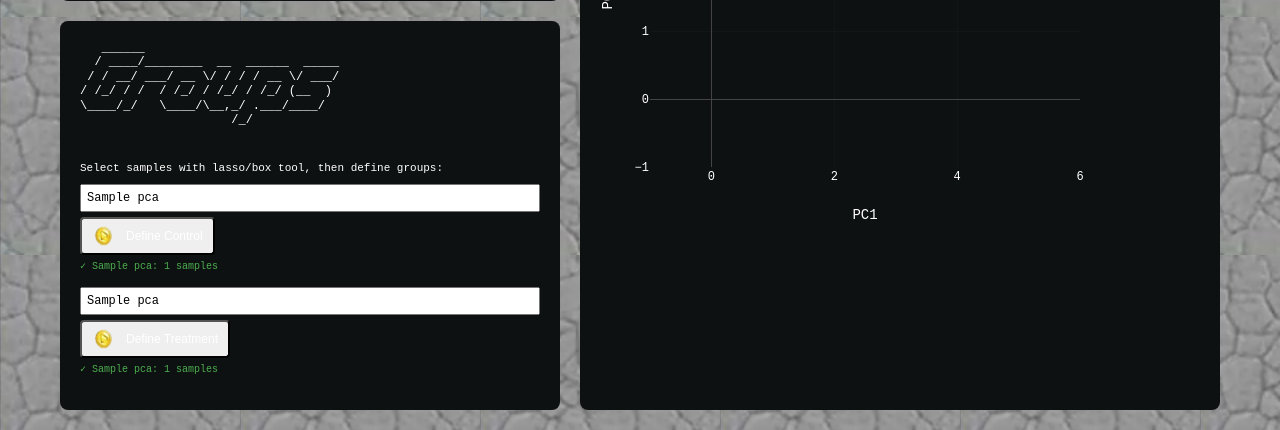
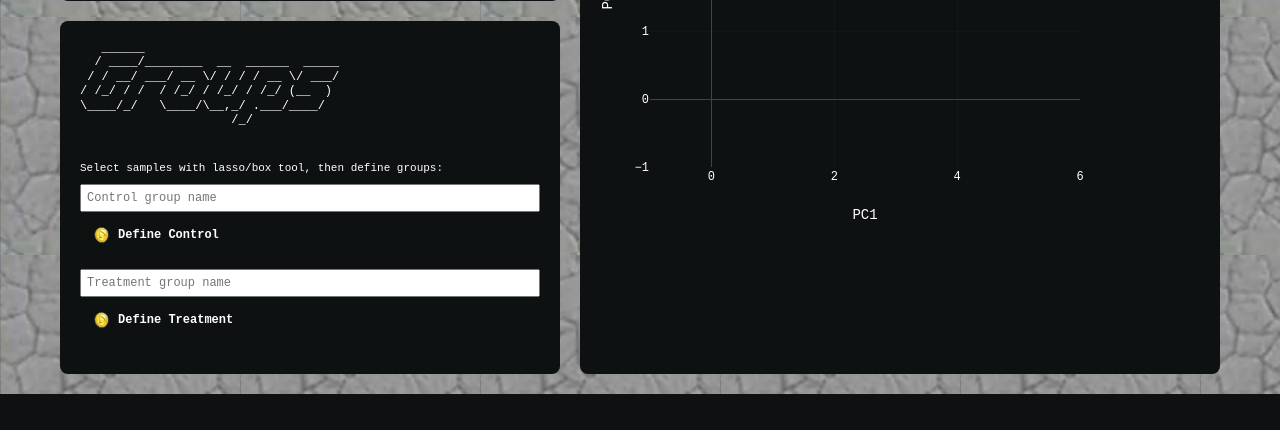
Before and after one commit to rbednarek/rn-able-2, a Django app: template rnable_2/de_analysis/templates/de_analysis/analysis.html in a window 1280 px wide. Shown: the part 459-889 px from the top of the page. After the commit the page ends 853 px from the top, so only its background shows below. Run offline with Django 5.2, Linux system fonts and the light colour scheme; the template is opened without the code that fills it: most values are stand-ins (such as "Sample title", 1, 10 or a date in 2020); some libraries are stand-ins or nearby versions.

Commit message:
groups container buttons fixed

```diff
--- a/rnable_2/de_analysis/templates/de_analysis/analysis.html
+++ b/rnable_2/de_analysis/templates/de_analysis/analysis.html
@@ -101,34 +101,42 @@
             <div class="form-group" style="margin-bottom: 15px;">
                 <input type="text" id="control-group-name"
                     placeholder="Control group name"
-                       value="{{ pca_data.group1_name|default:'' }}"
                     style="width: 100%; padding: 5px; font-size: 12px; font-family: 'Courier New', monospace;">
-                <button id="define-control-btn" class="info-link" style="margin-top: 5px; font-size: 12px;">
+                <div class="inline-action-row">
+                    <div class="small-button">
+                        <button id="define-control-btn" class="small-trigger">
                             <img src="{% static 'images/icons/app_button.png' %}"
-                         alt="Define" class="info-link-img" style="width: 24px; height: 24px;">
+                                alt="Define Control" class="info-link-img">
                             <span class="info-link-text">Define Control</span>
                         </button>
-                <div id="control-status" style="font-size: 10px; margin-top: 5px; color: #4CAF50;">
-                    {% if pca_data.group1_samples %}
-                    ✓ {{ pca_data.group1_name }}: {{ pca_data.group1_samples|length }} samples
-                    {% endif %}
+                    </div>
+                    <div id="control-status" style="font-size: 10px; color: #4CAF50;"></div>
                 </div>
             </div>
 
             <div class="form-group">
                 <input type="text" id="treatment-group-name"
                     placeholder="Treatment group name"
-                       value="{{ pca_data.group2_name|default:'' }}"
                     style="width: 100%; padding: 5px; font-size: 12px; font-family: 'Courier New', monospace;">
-                <button id="define-treatment-btn" class="info-link" style="margin-top: 5px; font-size: 12px;">
+                <div class="inline-action-row">
+                    <div class="small-button">
+                        <button id="define-treatment-btn" class="small-trigger">
                             <img src="{% static 'images/icons/app_button.png' %}"
-                         alt="Define" class="info-link-img" style="width: 24px; height: 24px;">
+                                alt="Define Treatment" class="info-link-img">
                             <span class="info-link-text">Define Treatment</span>
                         </button>
-                <div id="treatment-status" style="font-size: 10px; margin-top: 5px; color: #4CAF50;">
-                    {% if pca_data.group2_samples %}
-                    ✓ {{ pca_data.group2_name }}: {{ pca_data.group2_samples|length }} samples
-                    {% endif %}
+                    </div>
+                    <div id="treatment-status" style="font-size: 10px; color: #4CAF50;"></div>
+                </div>
+            </div>
+
+            <div id="run-de-container" style="display: none;">
+                <div class="group-action-button">
+                    <button id="run-de-btn" class="info-link">
+                        <img src="{% static 'images/icons/app_button.png' %}"
+                            alt="Run DE Analysis" class="info-link-img">
+                        <span class="info-link-text">Run DE Analysis</span>
+                    </button>
                 </div>
             </div>
         </div>
@@ -281,12 +289,16 @@ function updateGroupsContainer() {
                        placeholder="Control group name"
                        value="${state.controlGroup.name}"
                        style="width: 100%; padding: 5px; font-size: 12px; font-family: 'Courier New', monospace;">
-                <button id="define-control-btn" class="info-link" style="margin-top: 5px; font-size: 12px;">
+                <div class="inline-action-row">
+                    <div class="small-button">
+                        <button id="define-control-btn" class="small-trigger">
                             <img src="/static/images/icons/app_button.png"
-                         alt="Define" class="info-link-img" style="width: 24px; height: 24px;">
+                                 alt="Define Control" class="info-link-img">
                             <span class="info-link-text">Define Control</span>
                         </button>
-                <div id="control-status" style="font-size: 10px; margin-top: 5px; color: #4CAF50;"></div>
+                    </div>
+                    <div id="control-status" style="font-size: 10px; color: #4CAF50;"></div>
+                </div>
             </div>
 
             <div class="form-group">
@@ -294,12 +306,16 @@ function updateGroupsContainer() {
                        placeholder="Treatment group name"
                        value="${state.treatmentGroup.name}"
                        style="width: 100%; padding: 5px; font-size: 12px; font-family: 'Courier New', monospace;">
-                <button id="define-treatment-btn" class="info-link" style="margin-top: 5px; font-size: 12px;">
+                <div class="inline-action-row">
+                    <div class="small-button">
+                        <button id="define-treatment-btn" class="small-trigger">
                             <img src="/static/images/icons/app_button.png"
-                         alt="Define" class="info-link-img" style="width: 24px; height: 24px;">
+                                 alt="Define Treatment" class="info-link-img">
                             <span class="info-link-text">Define Treatment</span>
                         </button>
-                <div id="treatment-status" style="font-size: 10px; margin-top: 5px; color: #4CAF50;"></div>
+                    </div>
+                    <div id="treatment-status" style="font-size: 10px; color: #4CAF50;"></div>
+                </div>
             </div>
 
             <div id="run-de-container" style="margin-top: 20px; display: none;">
@@ -491,7 +507,11 @@ document.getElementById('upload-form').addEventListener('submit', async function
             );
             updateGroupsContainer();
 
-            window.history.replaceState({session: uploadData.session_id}, '', '{% url "de_analysis:de-analysis" %}');
+            window.history.replaceState(
+                {session: uploadData.session_id},
+                '',
+                '{% url "de_analysis:de-analysis" %}?session_id=' + encodeURIComponent(uploadData.session_id)
+            );
 
             hideLoading();
         } else {
--- a/rnable_2/static/css/main.css
+++ b/rnable_2/static/css/main.css
@@ -611,7 +611,7 @@ input[type="file"] {
 
 
 /* Color palette */
-:root {
+ :root {
     --plot-colors: #c9ba30ff, #4CAF50, #85247dff, #1c7c94ff, #8d2a19ff, #503d2aff, #d1495bff, #007f5fff, #6e6e6eff, #fff;
 }
 
@@ -634,3 +634,49 @@ input[type="file"] {
   flex-wrap: wrap !important;
   justify-content: center !important;
 }
+
+
+/* Smaller buttons for groups selections currently */
+
+.small-button {
+    display: inline-block;
+    margin: 4px;
+}
+
+.inline-action-row {
+    display: flex;
+    align-items: center;
+    gap: 8px;
+    margin-top: 5px;
+    flex-wrap: nowrap;
+}
+
+button.small-trigger,
+.groups-container .small-trigger {
+    background-color: #0e1111;
+    color: white;
+    text-decoration: none;
+    display: inline-flex;
+    align-items: center;
+    font-family: 'Courier New', monospace;
+    font-weight: bold;
+    font-size: 12px;
+    padding: 4px 8px;
+    gap: 6px;
+    border-radius: 3px;
+    cursor: pointer;
+    border: none;
+    -webkit-appearance: none;
+    appearance: none;
+    transition: background-color 0.2s ease;
+}
+
+.small-trigger:hover {
+    background-color: #1a1c1c;
+}
+
+/* Consistent small icon sizing for group buttons to avoid layout jumps */
+.small-trigger .info-link-img {
+    width: 20px;
+    height: 20px;
+}
```
Lines whose indentation alone changed are shown as unchanged.
